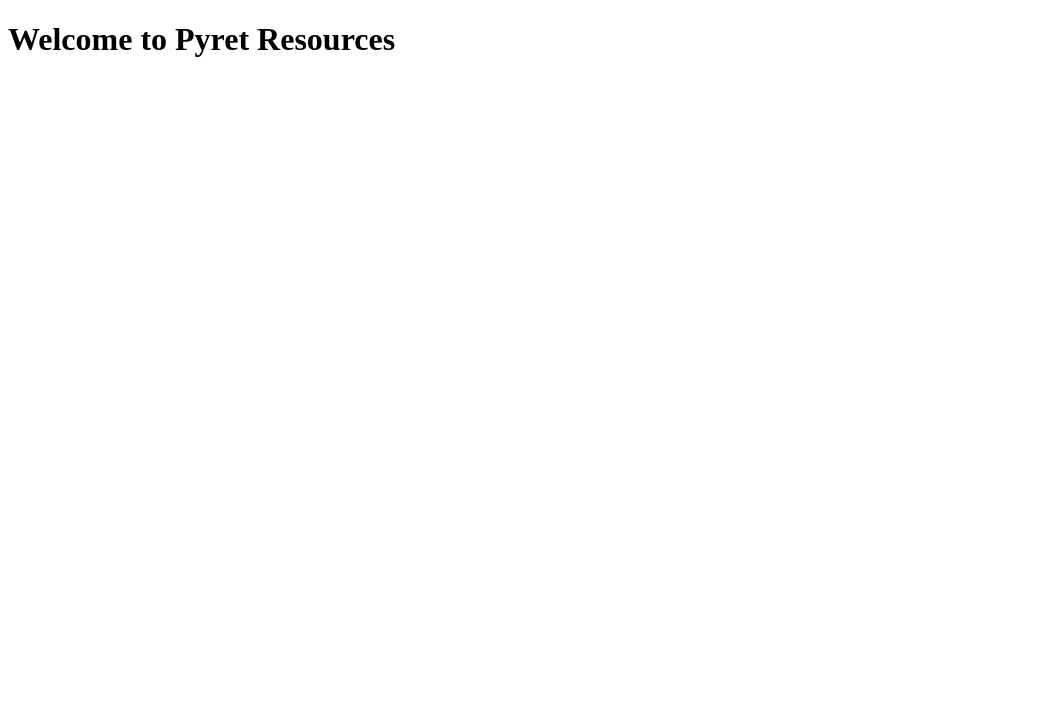
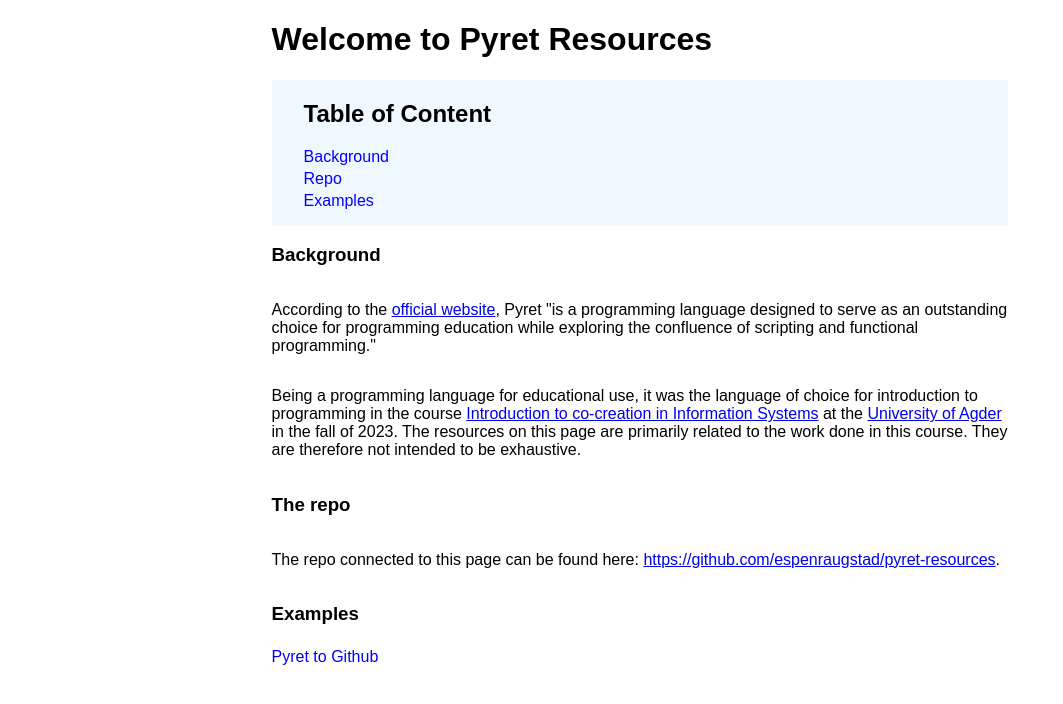
Before and after one commit to espenraugstad/pyret-resources, a plain HTML site: page docs/index.html in a window 1280 px wide. Shown: the whole page, without its empty margins (0-1063 px from the left). Drawn offline with Linux system fonts and the light colour scheme.

```diff
--- a/docs/index.html
+++ b/docs/index.html
@@ -4,8 +4,47 @@
     <meta charset="UTF-8">
     <meta name="viewport" content="width=device-width, initial-scale=1.0">
     <title>Pyret Resources</title>
+    <link rel="stylesheet" href="./styles/global.css">
 </head>
 <body>
-    <h1>Welcome to Pyret Resources</h1>
+    <main>
+       <h1>Welcome to Pyret Resources</h1>
+       <div class="toc">
+        <h2>Table of Content</h2>
+        <ul class="toc-ul">
+            <li class="toc-li"><a class="toc-a" href="#bg">Background</a></li>
+            <li class="toc-li"><a class="toc-a" href="#repo">Repo</a></li>
+            <li><a class="toc-a" href="#ex">Examples</a></li>
+           <!--  <li class="toc-li"><details>
+                <summary>Examples</summary>
+                <ul class="toc-ul">
+                    <li class="toc-li toc-li-f1">Example 1</li>
+                    <li class="toc-li toc-li-f1">Example 2</li>
+                </ul>
+            </details></li> -->
+        </ul>
+       </div>
+
+       <h3 id="bg">Background</h3>
+       <p>
+        According to the <a href="https://pyret.org/" target="_blank">official website</a>, Pyret "is a programming language designed to serve as an outstanding choice for programming education while exploring the confluence of scripting and functional programming."
+    </p>
+    <p>
+        Being a programming language for educational use, it was the language of choice for introduction to programming in the course <a href="https://www.uia.no/en/studieplaner/topic/IS-114-1?year=2023" target="_blank">Introduction to co-creation in Information Systems</a> at the <a href="https://www.uia.no/" target="_blank">University of Agder</a>  in the fall of 2023. The resources on this page are primarily related to the work done in this course. They are therefore not intended to be exhaustive.
+    </p>
+    <h3 id="repo">The repo</h3>
+    <p>The repo connected to this page can be found here:  <a href="https://github.com/espenraugstad/pyret-resources">https://github.com/espenraugstad/pyret-resources</a>.
+    </p>
+    <h3 id="ex">Examples</h3>
+
+        <ul class="toc-ul">
+            <li class="toc-li"><a class="toc-a" href="pyret-to-github.html">Pyret to Github</a></li>
+        </ul>
+
+
+
+    </main>
+
+
 </body>
 </html>
--- /dev/null
+++ b/docs/styles/global.css
@@ -0,0 +1,45 @@
+*{
+    box-sizing: border-box;
+}
+body{
+    margin: 0;
+    padding: 0;
+    font-family: Arial, Helvetica, sans-serif;
+}
+
+main{
+    max-width: 90ch;
+    margin: 0 auto 2rem;
+    padding: 0 2rem;
+    display: flex;
+    flex-direction: column;
+}
+
+.toc{
+    background-color: aliceblue;
+    padding: 0 2rem 1rem 2rem;
+}
+.toc-ul{
+    list-style: none;
+    padding: 0;
+    margin: 0;
+}
+.toc-li{
+    margin: 0.25rem 0;
+}
+
+.toc-li-f1{
+    margin: .25rem 2rem;
+}
+
+.toc-a{
+    text-decoration: none;
+    color: blue;
+}
+.toc-a:visited{
+    color: blue;
+}
+
+.li-space>li{
+    margin: 0.25rem 0;
+}
```
Also changed, not shown: docs/pyret-to-github.html (added, +31 -0 lines).
